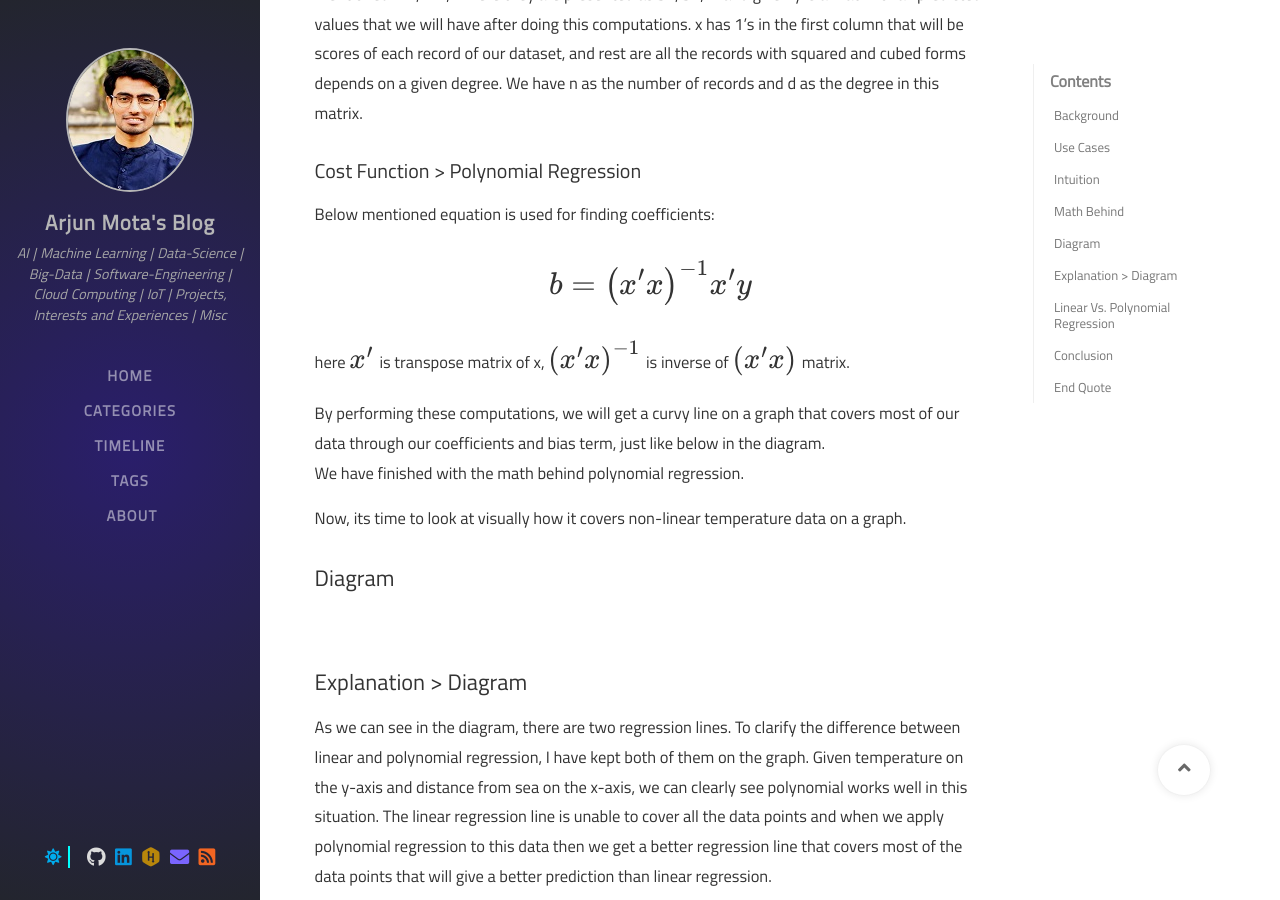
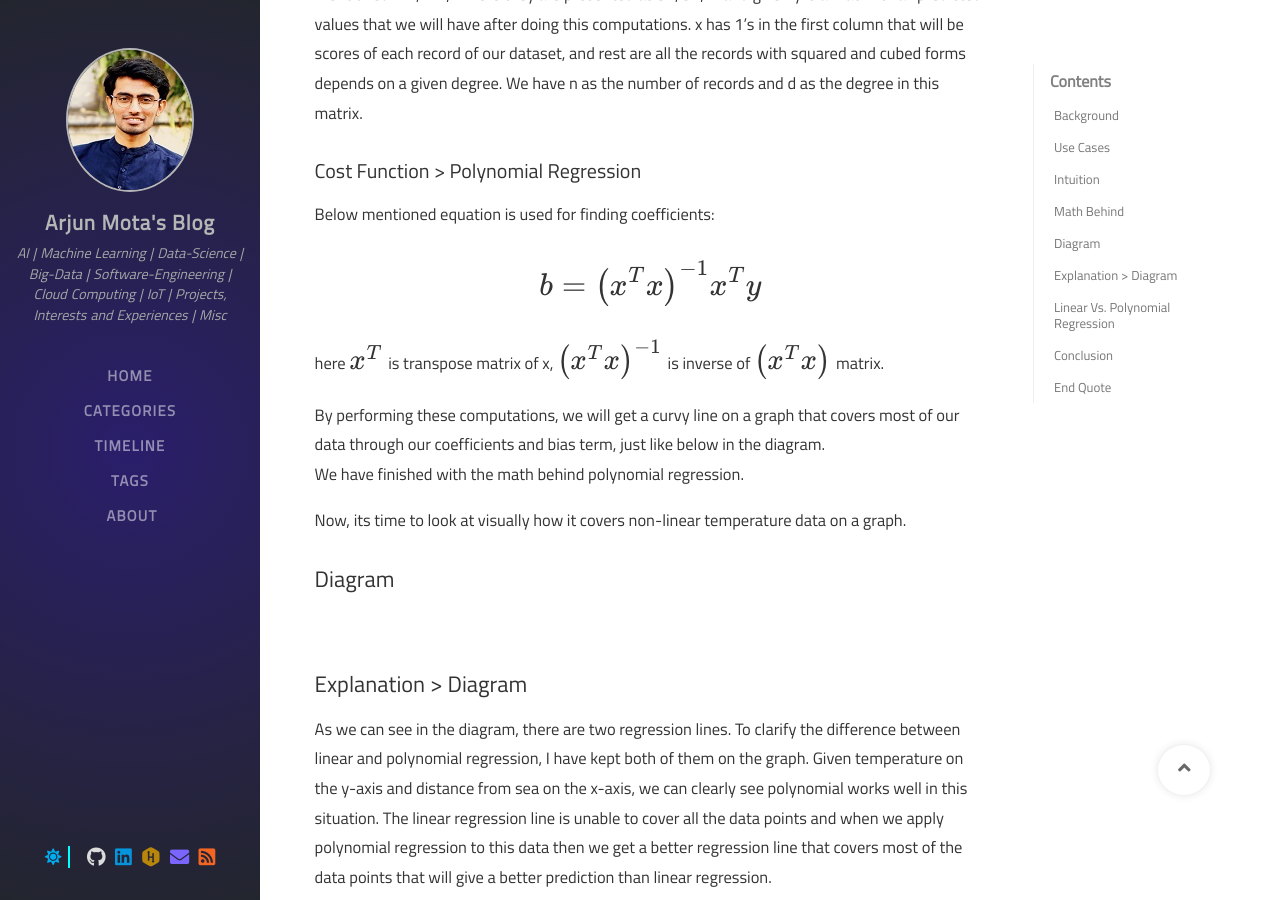
Before and after one commit to Arjun-Mota/arjun-mota.github.io, a Jekyll site: the page built from _posts/algorithm_intuition/2020-09-03-polynomial-regression.md, in a window 1280 px wide and 900 px high, scrolled down 4049 px. Built offline with Jekyll 4.4.1, drawn with Linux system fonts in a browser that asks for light colours; nearby versions of some CDN libraries; some web fonts are replaced; comment, search, counter and statistics services are not loaded.

Commit message:
Modify: equation editing

```diff
--- a/_posts/algorithm_intuition/2020-09-03-polynomial-regression.md
+++ b/_posts/algorithm_intuition/2020-09-03-polynomial-regression.md
@@ -123,11 +123,11 @@ b_{0}
 
 Below mentioned equation is used for finding coefficients:<br/>
 <span class="centered_equation">
-\$\$ b=\left(x^{\prime} x\right)^{-1} x^{\prime} y \$\$
+\$\$ b=\left(x^{T} x\right)^{-1} x^{T} y \$\$
 </span>
 
-here <span class="inline_equation">\\( x^{\prime}\\) </span> is transpose matrix of x,
-<span class="inline_equation">\\( \left(x^{\prime} x\right)^{-1}\\) </span> is inverse of <span class="inline_equation">\\( \left(x^{\prime} x\right)\\) </span> matrix.<br/>
+here <span class="inline_equation">\\( x^{T}\\) </span> is transpose matrix of x,
+<span class="inline_equation">\\( \left(x^{T} x\right)^{-1}\\) </span> is inverse of <span class="inline_equation">\\( \left(x^{T} x\right)\\) </span> matrix.<br/>
 
 By performing these computations, we will get a curvy line on a graph that covers most of our data through our coefficients and bias term, just like below in the diagram.<br/>
 We have finished with the math behind polynomial regression.<br/>
```
Also changed, not shown: tabs/about.md (+0 -1 lines).
